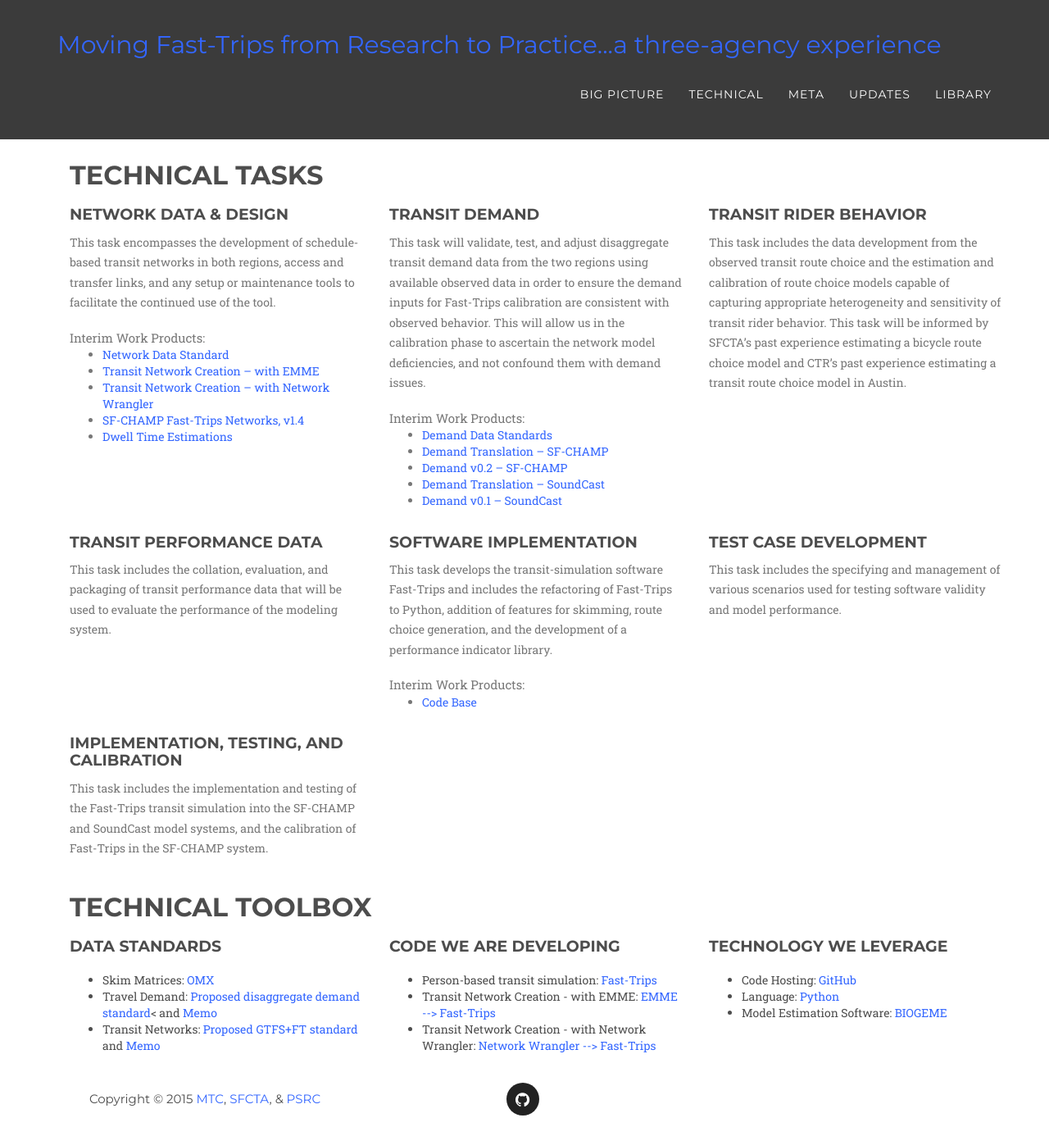
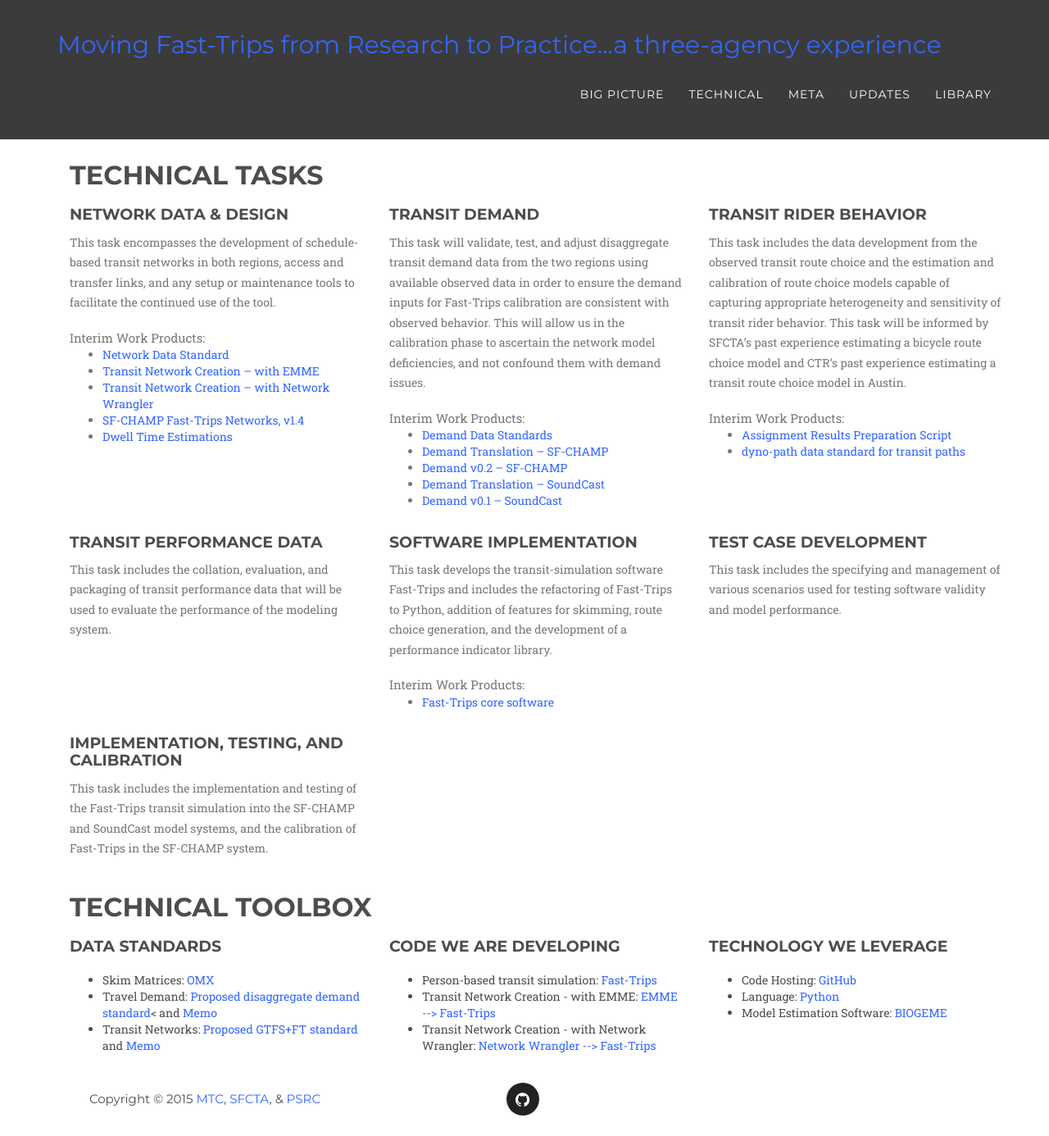
Before and after one commit to BayAreaMetro/fast-trips-project, a Jekyll site: the page built from technical/index.html, in a window 1280 px wide and 1386 px high. Shown: the whole window at 82% size. Built offline with Jekyll 4.4.1, drawn with Linux system fonts in a browser that asks for light colours; some web fonts are replaced.

Commit message:
Add links to dyne-path github

```diff
--- a/technical/index.html
+++ b/technical/index.html
@@ -71,6 +71,12 @@
 			  a bicycle route choice model and CTR’s past experience estimating a transit
 			  route choice model in Austin.
 			</p>
+			<div class="text-muted">Interim Work Products:
+			<ul>
+			   <li><a href="http://github.com/psrc/">Assignment Results Preparation Script </a></li>
+			   <li><a href="http://github.com/osplanning-data-standards/dyno-path">dyno-path data standard for transit paths</a></li>
+			</ul>
+			</div>
 		</div>
 	<!-- /col-md-4 col-sm-6 task-item -->
 	</div>
@@ -102,7 +108,7 @@
 			</p>
 			<div class="text-muted">Interim Work Products:
 			<ul>
-				<li><a href="http://metropolitantransportationcommission.github.io/fast-trips/">Code Base</a></li>
+				<li><a href="http://metropolitantransportationcommission.github.io/fast-trips/">Fast-Trips core software</a></li>
 			</ul>
 			</div>
 		</div>
```
